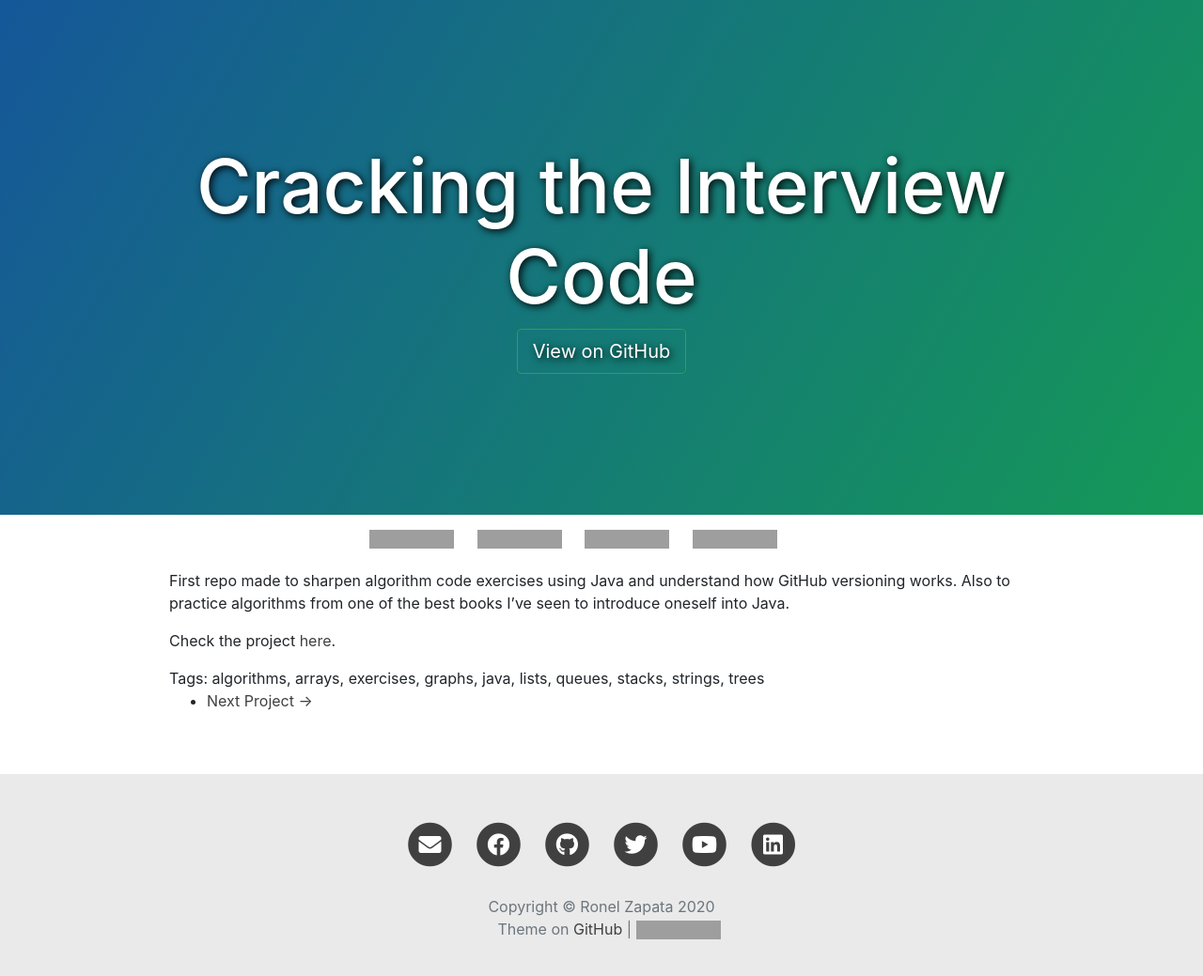
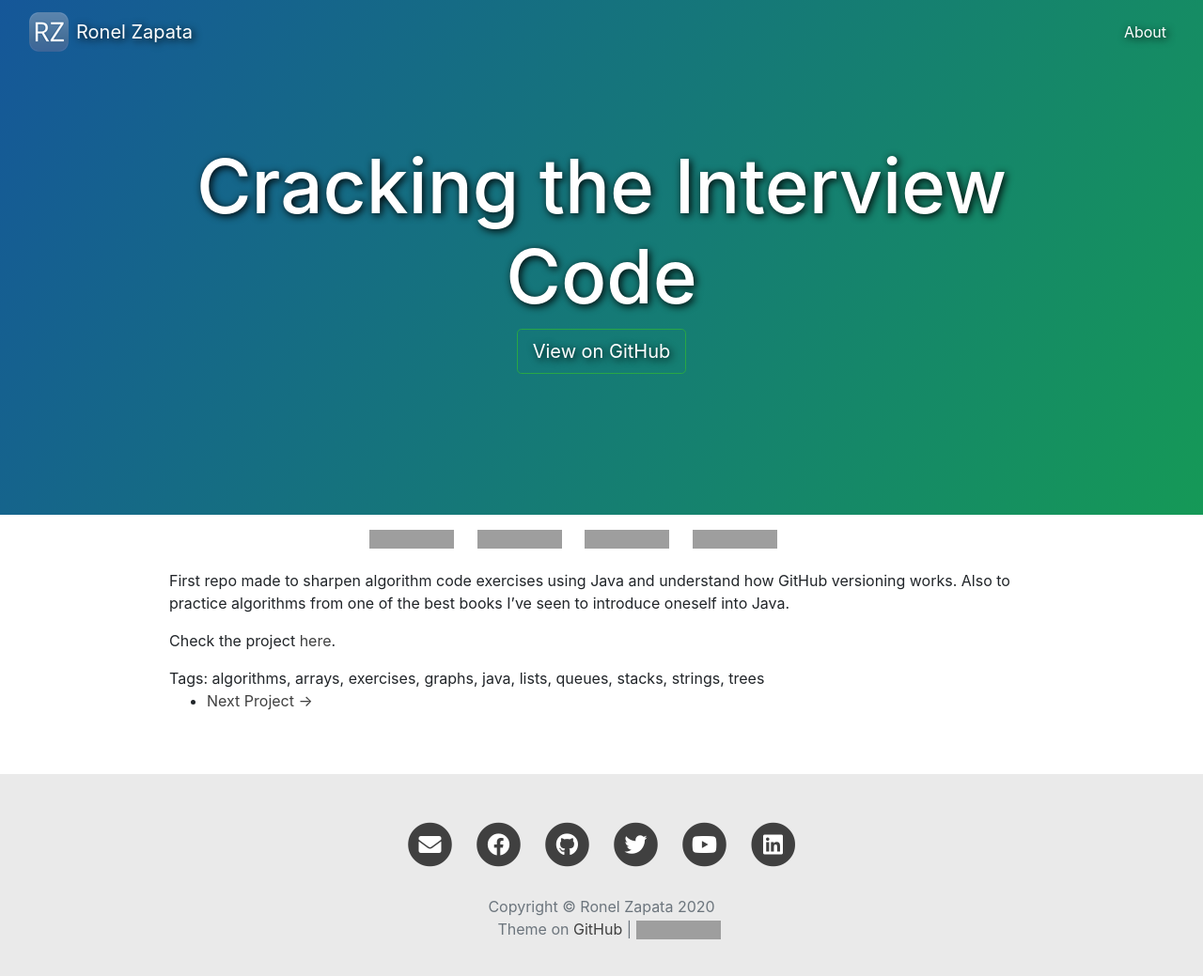
Before and after one commit to ronelzb/ronelzb.github.io, a Jekyll site: the page built from _posts/2017-03-09-cracking-the-interview-code.md, in a window 1280 px wide and 1067 px high. Shown: the top 1039 px of the window at 94% size. Built offline with Jekyll 4.4.1, drawn with Linux system fonts in a browser that asks for light colours; nearby versions of some CDN libraries; comment, search, counter and statistics services are not loaded; grey boxes are pictures that could not be loaded.

Commit message:
navbar improvement, post styling

```diff
--- a/_layouts/post.html
+++ b/_layouts/post.html
@@ -18,19 +18,19 @@
       {% for badge in page.gh-badge %}
         {% case badge %}
           {% when 'star'%}
-            <span class="d-block d-md-inline mb-none mb-md-1">
+            <span class="d-block d-md-inline">
             <iframe src="https://ghbtns.com/github-btn.html?user={{ gh_user }}&repo={{ gh_repo }}&type=star&count=true" frameborder="0" scrolling="0" width="110px" height="20px"></iframe>
             </span>
             {% when 'watch'%}
-            <span class="d-block d-md-inline mb-none mb-md-1">
+            <span class="d-block d-md-inline">
             <iframe src="https://ghbtns.com/github-btn.html?user={{ gh_user }}&repo={{ gh_repo }}&type=watch&v=2&count=true" frameborder="0" scrolling="0" width="110px" height="20px"></iframe>
             </span>
             {% when 'fork'%}
-            <span class="d-block d-md-inline mb-none mb-md-1"></span>
+            <span class="d-block d-md-inline"></span>
             <iframe src="https://ghbtns.com/github-btn.html?user={{ gh_user }}&repo={{ gh_repo }}&type=fork&count=true" frameborder="0" scrolling="0" width="110px" height="20px"></iframe>
             </span>
             {% when 'follow'%}
-            <span class="d-block d-md-inline mb-none mb-md-1">
+            <span class="d-block d-md-inline">
             <iframe src="https://ghbtns.com/github-btn.html?user={{ gh_user }}&type=follow&count=true" frameborder="0" scrolling="0" width="150px" height="20px"></iframe>
             </span>
             {% endcase %}
--- a/css/main.css
+++ b/css/main.css
@@ -18,10 +18,16 @@
   color: #0085A1;
 }
 
+nav.custom-background {
+    border-bottom: 1px solid #336699;
+    background-color: rgb(51, 102, 153, .6); /*#336699;*/
+    transition: transform .3s;
+}
+
 .page-header {
     background: no-repeat center center;
     background-attachment: scroll;
-    background-color: #808080;
+    background-color: #336699;
     background-size: cover;
     -moz-background-size: cover;
     -o-background-size: cover;
@@ -58,6 +64,12 @@
     display: block;
     border-radius: 5px;
     margin-bottom: 20px;
+}
+
+.blog-post p > img {
+    display: block;
+    margin-left: auto;
+    margin-right: auto;
 }
 
 footer {
--- a/js/main.js
+++ b/js/main.js
@@ -16,14 +16,37 @@
      * Hide bootstrap navbar when scrolling
      */
     let $navbar = $('.navbar');
+    var navBarVisible = true;
     var prevScrollpos = $(window).scrollTop();
+    if (prevScrollpos > 0 && !$('.navbar').hasClass("custom-background")) {
+        $('.navbar').addClass("custom-background");
+    }
+
     $(window).scroll(function () {
         let currScrollpos = $(this).scrollTop();
 
-        if ($navbar.is(":visible") && currScrollpos > prevScrollpos) {
-            $navbar.slideUp();
-        } else if ($navbar.is(":hidden") && prevScrollpos > currScrollpos) {
-            $navbar.slideDown();
+        if (currScrollpos > prevScrollpos) {
+            //scrolling down
+            if (navBarVisible) {
+                navBarVisible = false;
+                $navbar.slideUp({
+                    complete: function() {
+                        if (!$('.navbar').hasClass("custom-background")) {
+                            $('.navbar').addClass("custom-background");
+                        }
+                    }
+                });
+            }
+
+        } else { //(prevScrollpos > currScrollpos)
+            //scrolling up
+            if (!navBarVisible) {
+                navBarVisible = true;
+                $navbar.slideDown();
+            }
+            if (currScrollpos == 0 && $('.navbar').hasClass("custom-background")) {
+                $('.navbar').removeClass("custom-background");
+            }
         }
 
         prevScrollpos = currScrollpos;
```
Also changed, not shown: _posts/2020-09-10-grokking-algorithms.md (+2 -0 lines), img/grokking-algorithms.jpg (added).
